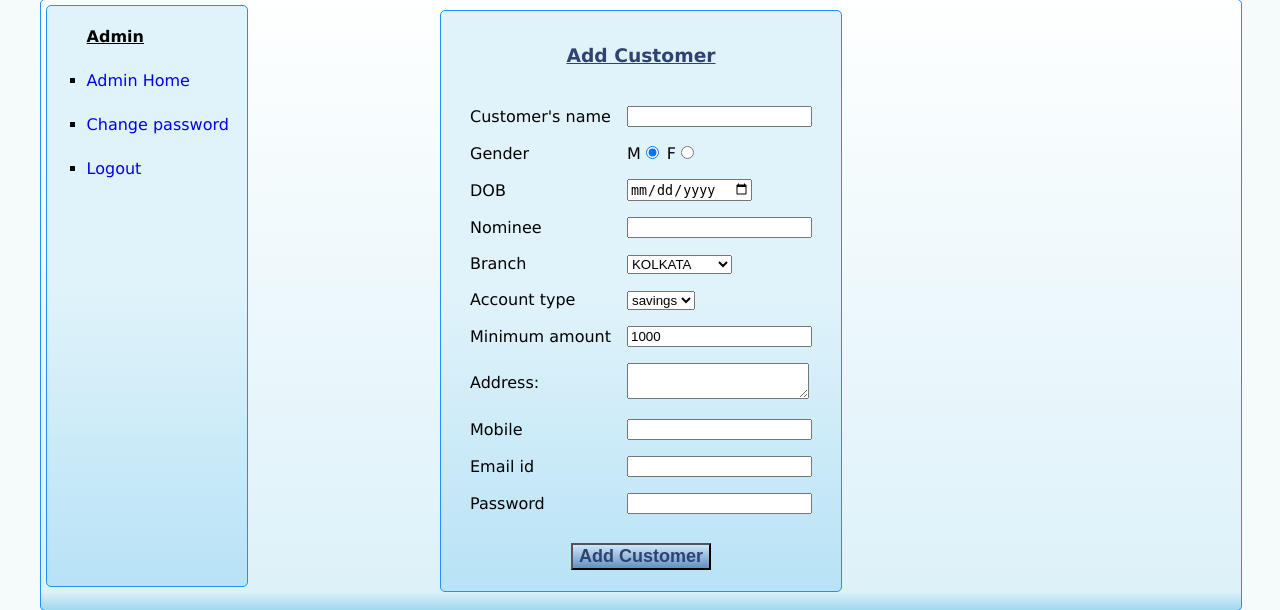
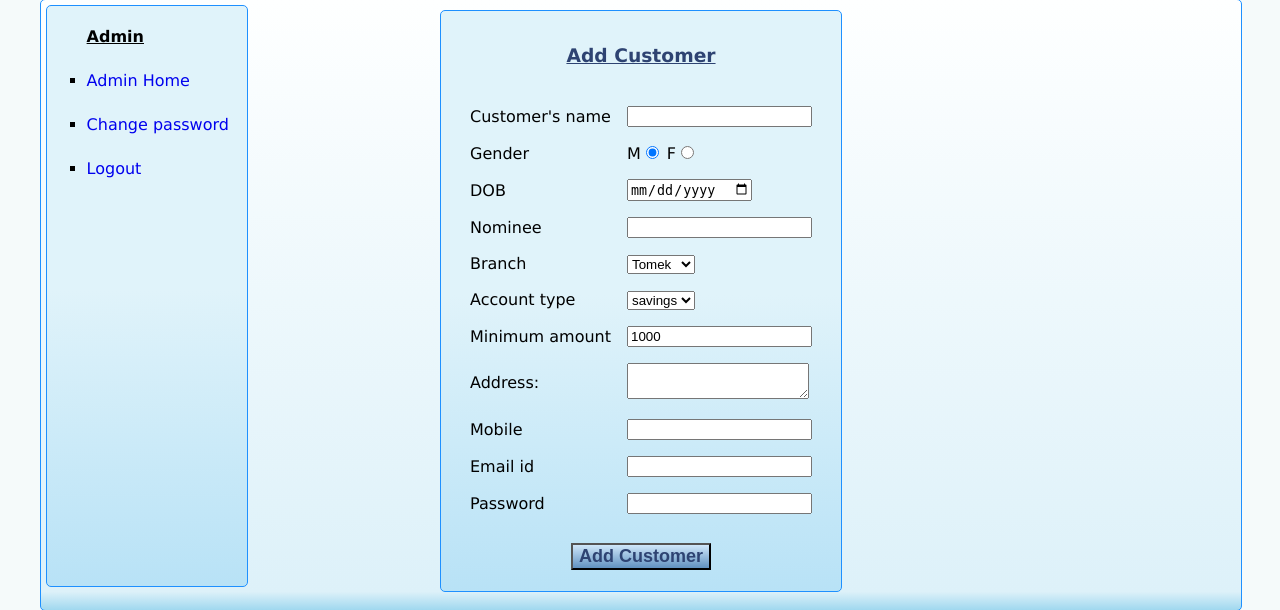
Before and after one commit to Kubied/banking, a PHP site: page /addcustomer.php in a window 1280 px wide. Shown: the part 191-801 px from the top of the page. Run offline with PHP 8.4, Linux system fonts and the light colour scheme; a user stored in the database is signed in.

Commit message:
Update addcustomer.php

```diff
--- a/addcustomer.php
+++ b/addcustomer.php
@@ -49,9 +49,9 @@ if(!isset($_SESSION['admin_login']))
                     </td>
                     <td>
                         <select name="branch">
-                            <option>KOLKATA</option>
-                            <option>DELHI</option>
-                            <option>BANGALORE</option>
+                            <option>Tomek</option>
+                            <option>Romek</option>
+                            <option>Atomek</option>
 
                         </select>
                     </td>
```
